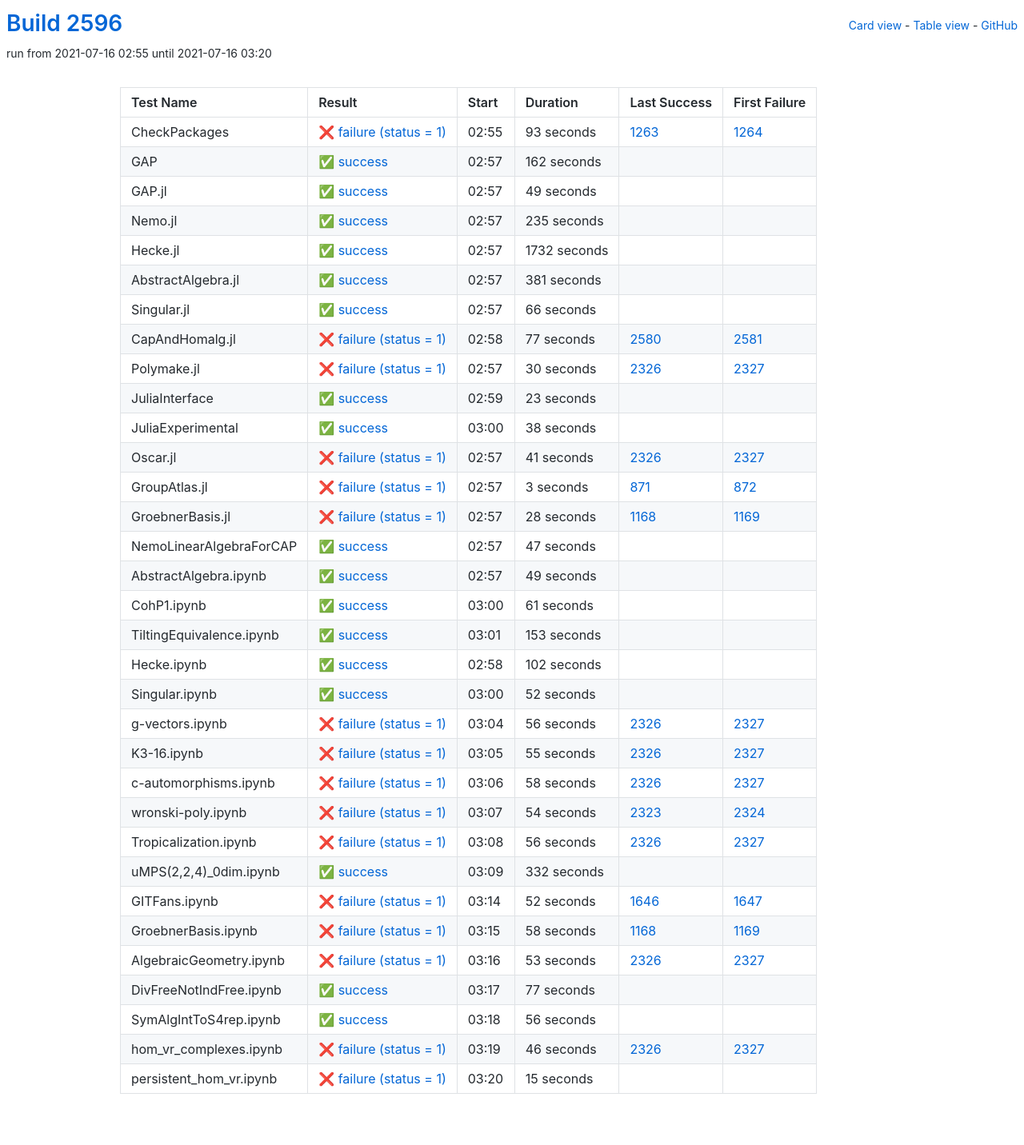
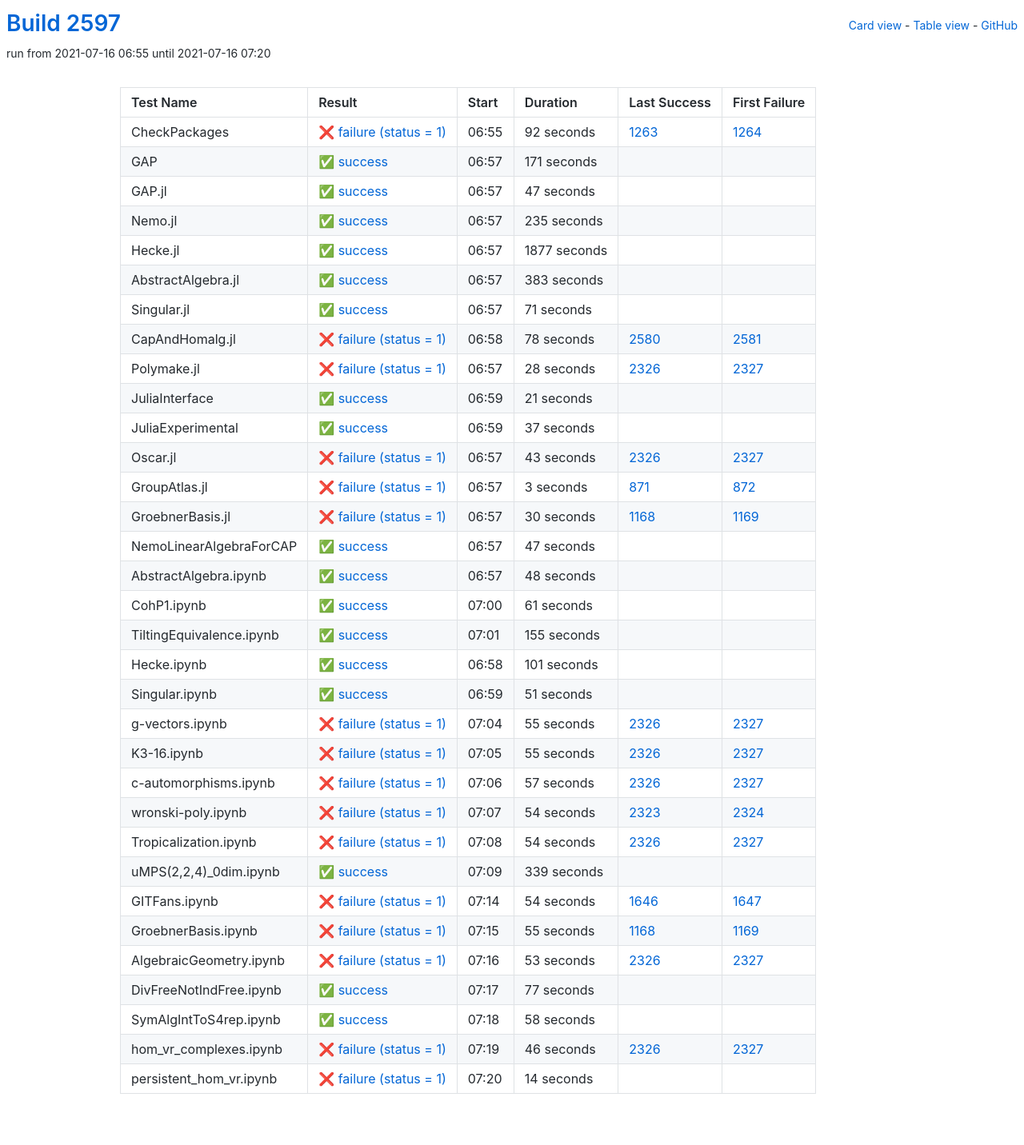
Before and after one commit to oscar-system/oscar-ci-status-stable, a Jekyll site: the page built from table.html, in a window 1280 px wide. Shown: the whole page at 80% size. Built offline with Jekyll 4.4.1, drawn with Linux system fonts in a browser that asks for light colours.

Commit message:
Build #2597

```diff
--- a/_data/ci.yml
+++ b/_data/ci.yml
@@ -1,6 +1,6 @@
 ---
-build: 2596
-build_url: https://oscarci.mathematik.uni-kl.de/job/oscar-stable/2596/
+build: 2597
+build_url: https://oscarci.mathematik.uni-kl.de/job/oscar-stable/2597/
 job: oscar-stable
 organization: oscar-system
 repo: oscar-ci-status-stable
@@ -8,44 +8,44 @@ repourl: https://github.com/oscar-system/oscar-ci-status-stable
 tests:
 - name: CheckPackages
   id: checkpackages
-  log: https://oscarci.mathematik.uni-kl.de/job/oscar-stable/2596/artifact/logs/build-2596/CheckPackages.log
-  start: 2021-07-16 02:55
+  log: https://oscarci.mathematik.uni-kl.de/job/oscar-stable/2597/artifact/logs/build-2597/CheckPackages.log
+  start: 2021-07-16 06:55
   success: false
   exitcode: 1
   status: failure
-  duration: 93
+  duration: 92
   last_success: 1263
   last_success_url: https://oscarci.mathematik.uni-kl.de/job/oscar-stable/1263/
   first_failure: 1264
   first_failure_url: https://oscarci.mathematik.uni-kl.de/job/oscar-stable/1264/
 - name: GAP
   id: gap
-  log: https://oscarci.mathematik.uni-kl.de/job/oscar-stable/2596/artifact/logs/build-2596/GAP.log
-  start: 2021-07-16 02:57
+  log: https://oscarci.mathematik.uni-kl.de/job/oscar-stable/2597/artifact/logs/build-2597/GAP.log
+  start: 2021-07-16 06:57
   success: true
   exitcode: 0
   status: success
-  duration: 162
+  duration: 171
   last_success: false
   last_success_url:
   first_failure: false
   first_failure_url:
 - name: GAP.jl
   id: gap-jl
-  log: https://oscarci.mathematik.uni-kl.de/job/oscar-stable/2596/artifact/logs/build-2596/GAP.jl.log
-  start: 2021-07-16 02:57
+  log: https://oscarci.mathematik.uni-kl.de/job/oscar-stable/2597/artifact/logs/build-2597/GAP.jl.log
+  start: 2021-07-16 06:57
   success: true
   exitcode: 0
   status: success
-  duration: 49
+  duration: 47
   last_success: false
   last_success_url:
   first_failure: false
   first_failure_url:
 - name: Nemo.jl
   id: nemo-jl
-  log: https://oscarci.mathematik.uni-kl.de/job/oscar-stable/2596/artifact/logs/build-2596/Nemo.jl.log
-  start: 2021-07-16 02:57
+  log: https://oscarci.mathematik.uni-kl.de/job/oscar-stable/2597/artifact/logs/build-2597/Nemo.jl.log
+  start: 2021-07-16 06:57
   success: true
   exitcode: 0
   status: success
@@ -56,104 +56,104 @@ tests:
   first_failure_url:
 - name: Hecke.jl
   id: hecke-jl
-  log: https://oscarci.mathematik.uni-kl.de/job/oscar-stable/2596/artifact/logs/build-2596/Hecke.jl.log
-  start: 2021-07-16 02:57
+  log: https://oscarci.mathematik.uni-kl.de/job/oscar-stable/2597/artifact/logs/build-2597/Hecke.jl.log
+  start: 2021-07-16 06:57
   success: true
   exitcode: 0
   status: success
-  duration: 1732
+  duration: 1877
   last_success: false
   last_success_url:
   first_failure: false
   first_failure_url:
 - name: AbstractAlgebra.jl
   id: abstractalgebra-jl
-  log: https://oscarci.mathematik.uni-kl.de/job/oscar-stable/2596/artifact/logs/build-2596/AbstractAlgebra.jl.log
-  start: 2021-07-16 02:57
+  log: https://oscarci.mathematik.uni-kl.de/job/oscar-stable/2597/artifact/logs/build-2597/AbstractAlgebra.jl.log
+  start: 2021-07-16 06:57
   success: true
   exitcode: 0
   status: success
-  duration: 381
+  duration: 383
   last_success: false
   last_success_url:
   first_failure: false
   first_failure_url:
 - name: Singular.jl
   id: singular-jl
-  log: https://oscarci.mathematik.uni-kl.de/job/oscar-stable/2596/artifact/logs/build-2596/Singular.jl.log
-  start: 2021-07-16 02:57
+  log: https://oscarci.mathematik.uni-kl.de/job/oscar-stable/2597/artifact/logs/build-2597/Singular.jl.log
+  start: 2021-07-16 06:57
   success: true
   exitcode: 0
   status: success
-  duration: 66
+  duration: 71
   last_success: false
   last_success_url:
   first_failure: false
   first_failure_url:
 - name: CapAndHomalg.jl
   id: capandhomalg-jl
-  log: https://oscarci.mathematik.uni-kl.de/job/oscar-stable/2596/artifact/logs/build-2596/CapAndHomalg.jl.log
-  start: 2021-07-16 02:58
+  log: https://oscarci.mathematik.uni-kl.de/job/oscar-stable/2597/artifact/logs/build-2597/CapAndHomalg.jl.log
+  start: 2021-07-16 06:58
   success: false
   exitcode: 1
   status: failure
-  duration: 77
+  duration: 78
   last_success: 2580
   last_success_url: https://oscarci.mathematik.uni-kl.de/job/oscar-stable/2580/
   first_failure: 2581
   first_failure_url: https://oscarci.mathematik.uni-kl.de/job/oscar-stable/2581/
 - name: Polymake.jl
   id: polymake-jl
-  log: https://oscarci.mathematik.uni-kl.de/job/oscar-stable/2596/artifact/logs/build-2596/Polymake.jl.log
-  start: 2021-07-16 02:57
+  log: https://oscarci.mathematik.uni-kl.de/job/oscar-stable/2597/artifact/logs/build-2597/Polymake.jl.log
+  start: 2021-07-16 06:57
   success: false
   exitcode: 1
   status: failure
-  duration: 30
+  duration: 28
   last_success: 2326
   last_success_url: https://oscarci.mathematik.uni-kl.de/job/oscar-stable/2326/
   first_failure: 2327
   first_failure_url: https://oscarci.mathematik.uni-kl.de/job/oscar-stable/2327/
 - name: JuliaInterface
   id: juliainterface
-  log: https://oscarci.mathematik.uni-kl.de/job/oscar-stable/2596/artifact/logs/build-2596/JuliaInterface.log
-  start: 2021-07-16 02:59
+  log: https://oscarci.mathematik.uni-kl.de/job/oscar-stable/2597/artifact/logs/build-2597/JuliaInterface.log
+  start: 2021-07-16 06:59
   success: true
   exitcode: 0
   status: success
-  duration: 23
+  duration: 21
   last_success: false
   last_success_url:
   first_failure: false
   first_failure_url:
 - name: JuliaExperimental
   id: juliaexperimental
-  log: https://oscarci.mathematik.uni-kl.de/job/oscar-stable/2596/artifact/logs/build-2596/JuliaExperimental.log
-  start: 2021-07-16 03:00
+  log: https://oscarci.mathematik.uni-kl.de/job/oscar-stable/2597/artifact/logs/build-2597/JuliaExperimental.log
+  start: 2021-07-16 06:59
   success: true
   exitcode: 0
   status: success
-  duration: 38
+  duration: 37
   last_success: false
   last_success_url:
   first_failure: false
   first_failure_url:
 - name: Oscar.jl
   id: oscar-jl
-  log: https://oscarci.mathematik.uni-kl.de/job/oscar-stable/2596/artifact/logs/build-2596/Oscar.jl.log
-  start: 2021-07-16 02:57
+  log: https://oscarci.mathematik.uni-kl.de/job/oscar-stable/2597/artifact/logs/build-2597/Oscar.jl.log
+  start: 2021-07-16 06:57
   success: false
   exitcode: 1
   status: failure
-  duration: 41
+  duration: 43
   last_success: 2326
   last_success_url: https://oscarci.mathematik.uni-kl.de/job/oscar-stable/2326/
   first_failure: 2327
   first_failure_url: https://oscarci.mathematik.uni-kl.de/job/oscar-stable/2327/
 - name: GroupAtlas.jl
   id: groupatlas-jl
-  log: https://oscarci.mathematik.uni-kl.de/job/oscar-stable/2596/artifact/logs/build-2596/GroupAtlas.jl.log
-  start: 2021-07-16 02:57
+  log: https://oscarci.mathematik.uni-kl.de/job/oscar-stable/2597/artifact/logs/build-2597/GroupAtlas.jl.log
+  start: 2021-07-16 06:57
   success: false
   exitcode: 1
   status: failure
@@ -164,20 +164,20 @@ tests:
   first_failure_url: https://oscarci.mathematik.uni-kl.de/job/oscar-stable/872/
 - name: GroebnerBasis.jl
   id: groebnerbasis-jl
-  log: https://oscarci.mathematik.uni-kl.de/job/oscar-stable/2596/artifact/logs/build-2596/GroebnerBasis.jl.log
-  start: 2021-07-16 02:57
+  log: https://oscarci.mathematik.uni-kl.de/job/oscar-stable/2597/artifact/logs/build-2597/GroebnerBasis.jl.log
+  start: 2021-07-16 06:57
   success: false
   exitcode: 1
   status: failure
-  duration: 28
+  duration: 30
   last_success: 1168
   last_success_url: https://oscarci.mathematik.uni-kl.de/job/oscar-stable/1168/
   first_failure: 1169
   first_failure_url: https://oscarci.mathematik.uni-kl.de/job/oscar-stable/1169/
 - name: NemoLinearAlgebraForCAP
   id: nemolinearalgebraforcap
-  log: https://oscarci.mathematik.uni-kl.de/job/oscar-stable/2596/artifact/logs/build-2596/NemoLinearAlgebraForCAP.log
-  start: 2021-07-16 02:57
+  log: https://oscarci.mathematik.uni-kl.de/job/oscar-stable/2597/artifact/logs/build-2597/NemoLinearAlgebraForCAP.log
+  start: 2021-07-16 06:57
   success: true
   exitcode: 0
   status: success
@@ -188,20 +188,20 @@ tests:
   first_failure_url:
 - name: AbstractAlgebra.ipynb
   id: abstractalgebra-ipynb
-  log: https://oscarci.mathematik.uni-kl.de/job/oscar-stable/2596/artifact/logs/build-2596/AbstractAlgebra.ipynb.log
-  start: 2021-07-16 02:57
+  log: https://oscarci.mathematik.uni-kl.de/job/oscar-stable/2597/artifact/logs/build-2597/AbstractAlgebra.ipynb.log
+  start: 2021-07-16 06:57
   success: true
   exitcode: 0
   status: success
-  duration: 49
+  duration: 48
   last_success: false
   last_success_url:
   first_failure: false
   first_failure_url:
 - name: CohP1.ipynb
   id: cohp1-ipynb
-  log: https://oscarci.mathematik.uni-kl.de/job/oscar-stable/2596/artifact/logs/build-2596/CohP1.ipynb.log
-  start: 2021-07-16 03:00
+  log: https://oscarci.mathematik.uni-kl.de/job/oscar-stable/2597/artifact/logs/build-2597/CohP1.ipynb.log
+  start: 2021-07-16 07:00
   success: true
   exitcode: 0
   status: success
@@ -212,56 +212,56 @@ tests:
   first_failure_url:
 - name: TiltingEquivalence.ipynb
   id: tiltingequivalence-ipynb
-  log: https://oscarci.mathematik.uni-kl.de/job/oscar-stable/2596/artifact/logs/build-2596/TiltingEquivalence.ipynb.log
-  start: 2021-07-16 03:01
+  log: https://oscarci.mathematik.uni-kl.de/job/oscar-stable/2597/artifact/logs/build-2597/TiltingEquivalence.ipynb.log
+  start: 2021-07-16 07:01
   success: true
   exitcode: 0
   status: success
-  duration: 153
+  duration: 155
   last_success: false
   last_success_url:
   first_failure: false
   first_failure_url:
 - name: Hecke.ipynb
   id: hecke-ipynb
-  log: https://oscarci.mathematik.uni-kl.de/job/oscar-stable/2596/artifact/logs/build-2596/Hecke.ipynb.log
-  start: 2021-07-16 02:58
+  log: https://oscarci.mathematik.uni-kl.de/job/oscar-stable/2597/artifact/logs/build-2597/Hecke.ipynb.log
+  start: 2021-07-16 06:58
   success: true
   exitcode: 0
   status: success
-  duration: 102
+  duration: 101
   last_success: false
   last_success_url:
   first_failure: false
   first_failure_url:
 - name: Singular.ipynb
   id: singular-ipynb
-  log: https://oscarci.mathematik.uni-kl.de/job/oscar-stable/2596/artifact/logs/build-2596/Singular.ipynb.log
-  start: 2021-07-16 03:00
+  log: https://oscarci.mathematik.uni-kl.de/job/oscar-stable/2597/artifact/logs/build-2597/Singular.ipynb.log
+  start: 2021-07-16 06:59
   success: true
   exitcode: 0
   status: success
-  duration: 52
+  duration: 51
   last_success: false
   last_success_url:
   first_failure: false
   first_failure_url:
 - name: g-vectors.ipynb
   id: g-vectors-ipynb
-  log: https://oscarci.mathematik.uni-kl.de/job/oscar-stable/2596/artifact/logs/build-2596/g-vectors.ipynb.log
-  start: 2021-07-16 03:04
+  log: https://oscarci.mathematik.uni-kl.de/job/oscar-stable/2597/artifact/logs/build-2597/g-vectors.ipynb.log
+  start: 2021-07-16 07:04
   success: false
   exitcode: 1
   status: failure
-  duration: 56
+  duration: 55
   last_success: 2326
   last_success_url: https://oscarci.mathematik.uni-kl.de/job/oscar-stable/2326/
   first_failure: 2327
   first_failure_url: https://oscarci.mathematik.uni-kl.de/job/oscar-stable/2327/
 - name: K3-16.ipynb
   id: k3-16-ipynb
-  log: https://oscarci.mathematik.uni-kl.de/job/oscar-stable/2596/artifact/logs/build-2596/K3-16.ipynb.log
-  start: 2021-07-16 03:05
+  log: https://oscarci.mathematik.uni-kl.de/job/oscar-stable/2597/artifact/logs/build-2597/K3-16.ipynb.log
+  start: 2021-07-16 07:05
   success: false
   exitcode: 1
   status: failure
@@ -272,20 +272,20 @@ tests:
   first_failure_url: https://oscarci.mathematik.uni-kl.de/job/oscar-stable/2327/
 - name: c-automorphisms.ipynb
   id: c-automorphisms-ipynb
-  log: https://oscarci.mathematik.uni-kl.de/job/oscar-stable/2596/artifact/logs/build-2596/c-automorphisms.ipynb.log
-  start: 2021-07-16 03:06
+  log: https://oscarci.mathematik.uni-kl.de/job/oscar-stable/2597/artifact/logs/build-2597/c-automorphisms.ipynb.log
+  start: 2021-07-16 07:06
   success: false
   exitcode: 1
   status: failure
-  duration: 58
+  duration: 57
   last_success: 2326
   last_success_url: https://oscarci.mathematik.uni-kl.de/job/oscar-stable/2326/
   first_failure: 2327
   first_failure_url: https://oscarci.mathematik.uni-kl.de/job/oscar-stable/2327/
 - name: wronski-poly.ipynb
   id: wronski-poly-ipynb
-  log: https://oscarci.mathematik.uni-kl.de/job/oscar-stable/2596/artifact/logs/build-2596/wronski-poly.ipynb.log
-  start: 2021-07-16 03:07
+  log: https://oscarci.mathematik.uni-kl.de/job/oscar-stable/2597/artifact/logs/build-2597/wronski-poly.ipynb.log
+  start: 2021-07-16 07:07
   success: false
   exitcode: 1
   status: failure
@@ -296,56 +296,56 @@ tests:
   first_failure_url: https://oscarci.mathematik.uni-kl.de/job/oscar-stable/2324/
 - name: Tropicalization.ipynb
   id: tropicalization-ipynb
-  log: https://oscarci.mathematik.uni-kl.de/job/oscar-stable/2596/artifact/logs/build-2596/Tropicalization.ipynb.log
-  start: 2021-07-16 03:08
+  log: https://oscarci.mathematik.uni-kl.de/job/oscar-stable/2597/artifact/logs/build-2597/Tropicalization.ipynb.log
+  start: 2021-07-16 07:08
   success: false
   exitcode: 1
   status: failure
-  duration: 56
+  duration: 54
   last_success: 2326
   last_success_url: https://oscarci.mathematik.uni-kl.de/job/oscar-stable/2326/
   first_failure: 2327
   first_failure_url: https://oscarci.mathematik.uni-kl.de/job/oscar-stable/2327/
 - name: uMPS(2,2,4)_0dim.ipynb
   id: umps-2-2-4-0dim-ipynb
-  log: https://oscarci.mathematik.uni-kl.de/job/oscar-stable/2596/artifact/logs/build-2596/uMPS-2-2-4-_0dim.ipynb.log
-  start: 2021-07-16 03:09
+  log: https://oscarci.mathematik.uni-kl.de/job/oscar-stable/2597/artifact/logs/build-2597/uMPS-2-2-4-_0dim.ipynb.log
+  start: 2021-07-16 07:09
   success: true
   exitcode: 0
   status: success
-  duration: 332
+  duration: 339
   last_success: false
   last_success_url:
   first_failure: false
   first_failure_url:
 - name: GITFans.ipynb
   id: gitfans-ipynb
-  log: https://oscarci.mathematik.uni-kl.de/job/oscar-stable/2596/artifact/logs/build-2596/GITFans.ipynb.log
-  start: 2021-07-16 03:14
+  log: https://oscarci.mathematik.uni-kl.de/job/oscar-stable/2597/artifact/logs/build-2597/GITFans.ipynb.log
+  start: 2021-07-16 07:14
   success: false
   exitcode: 1
   status: failure
-  duration: 52
+  duration: 54
   last_success: 1646
   last_success_url: https://oscarci.mathematik.uni-kl.de/job/oscar-stable/1646/
   first_failure: 1647
   first_failure_url: https://oscarci.mathematik.uni-kl.de/job/oscar-stable/1647/
 - name: GroebnerBasis.ipynb
   id: groebnerbasis-ipynb
-  log: https://oscarci.mathematik.uni-kl.de/job/oscar-stable/2596/artifact/logs/build-2596/GroebnerBasis.ipynb.log
-  start: 2021-07-16 03:15
+  log: https://oscarci.mathematik.uni-kl.de/job/oscar-stable/2597/artifact/logs/build-2597/GroebnerBasis.ipynb.log
+  start: 2021-07-16 07:15
   success: false
   exitcode: 1
   status: failure
-  duration: 58
+  duration: 55
   last_success: 1168
   last_success_url: https://oscarci.mathematik.uni-kl.de/job/oscar-stable/1168/
   first_failure: 1169
   first_failure_url: https://oscarci.mathematik.uni-kl.de/job/oscar-stable/1169/
 - name: AlgebraicGeometry.ipynb
   id: algebraicgeometry-ipynb
-  log: https://oscarci.mathematik.uni-kl.de/job/oscar-stable/2596/artifact/logs/build-2596/AlgebraicGeometry.ipynb.log
-  start: 2021-07-16 03:16
+  log: https://oscarci.mathematik.uni-kl.de/job/oscar-stable/2597/artifact/logs/build-2597/AlgebraicGeometry.ipynb.log
+  start: 2021-07-16 07:16
   success: false
   exitcode: 1
   status: failure
@@ -356,8 +356,8 @@ tests:
   first_failure_url: https://oscarci.mathematik.uni-kl.de/job/oscar-stable/2327/
 - name: DivFreeNotIndFree.ipynb
   id: divfreenotindfree-ipynb
-  log: https://oscarci.mathematik.uni-kl.de/job/oscar-stable/2596/artifact/logs/build-2596/DivFreeNotIndFree.ipynb.log
-  start: 2021-07-16 03:17
+  log: https://oscarci.mathematik.uni-kl.de/job/oscar-stable/2597/artifact/logs/build-2597/DivFreeNotIndFree.ipynb.log
+  start: 2021-07-16 07:17
   success: true
   exitcode: 0
   status: success
@@ -368,20 +368,20 @@ tests:
   first_failure_url:
 - name: SymAlgIntToS4rep.ipynb
   id: symalginttos4rep-ipynb
-  log: https://oscarci.mathematik.uni-kl.de/job/oscar-stable/2596/artifact/logs/build-2596/SymAlgIntToS4rep.ipynb.log
-  start: 2021-07-16 03:18
+  log: https://oscarci.mathematik.uni-kl.de/job/oscar-stable/2597/artifact/logs/build-2597/SymAlgIntToS4rep.ipynb.log
+  start: 2021-07-16 07:18
   success: true
   exitcode: 0
   status: success
-  duration: 56
+  duration: 58
   last_success: false
   last_success_url:
   first_failure: false
   first_failure_url:
 - name: hom_vr_complexes.ipynb
   id: hom-vr-complexes-ipynb
-  log: https://oscarci.mathematik.uni-kl.de/job/oscar-stable/2596/artifact/logs/build-2596/hom_vr_complexes.ipynb.log
-  start: 2021-07-16 03:19
+  log: https://oscarci.mathematik.uni-kl.de/job/oscar-stable/2597/artifact/logs/build-2597/hom_vr_complexes.ipynb.log
+  start: 2021-07-16 07:19
   success: false
   exitcode: 1
   status: failure
@@ -392,12 +392,12 @@ tests:
   first_failure_url: https://oscarci.mathematik.uni-kl.de/job/oscar-stable/2327/
 - name: persistent_hom_vr.ipynb
   id: persistent-hom-vr-ipynb
-  log: https://oscarci.mathematik.uni-kl.de/job/oscar-stable/2596/artifact/logs/build-2596/persistent_hom_vr.ipynb.log
-  start: 2021-07-16 03:20
+  log: https://oscarci.mathematik.uni-kl.de/job/oscar-stable/2597/artifact/logs/build-2597/persistent_hom_vr.ipynb.log
+  start: 2021-07-16 07:20
   success: false
   exitcode: 1
   status: failure
-  duration: 15
+  duration: 14
   last_success: false
   last_success_url:
   first_failure: false
```
Also changed, not shown: README.md.
